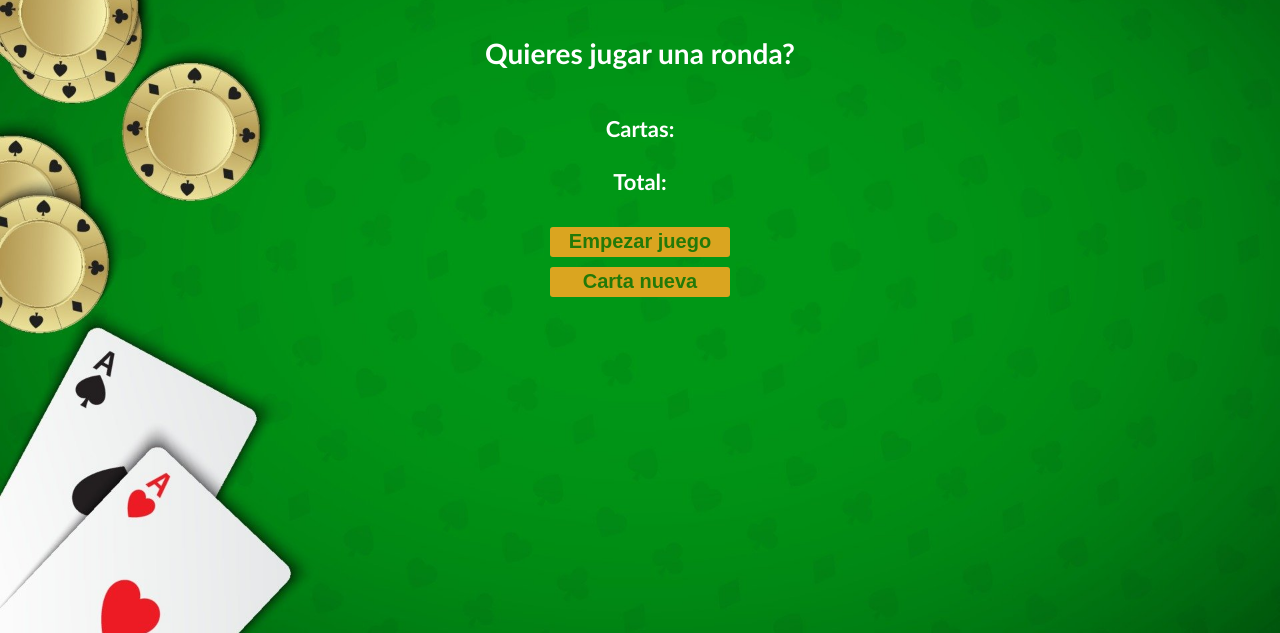
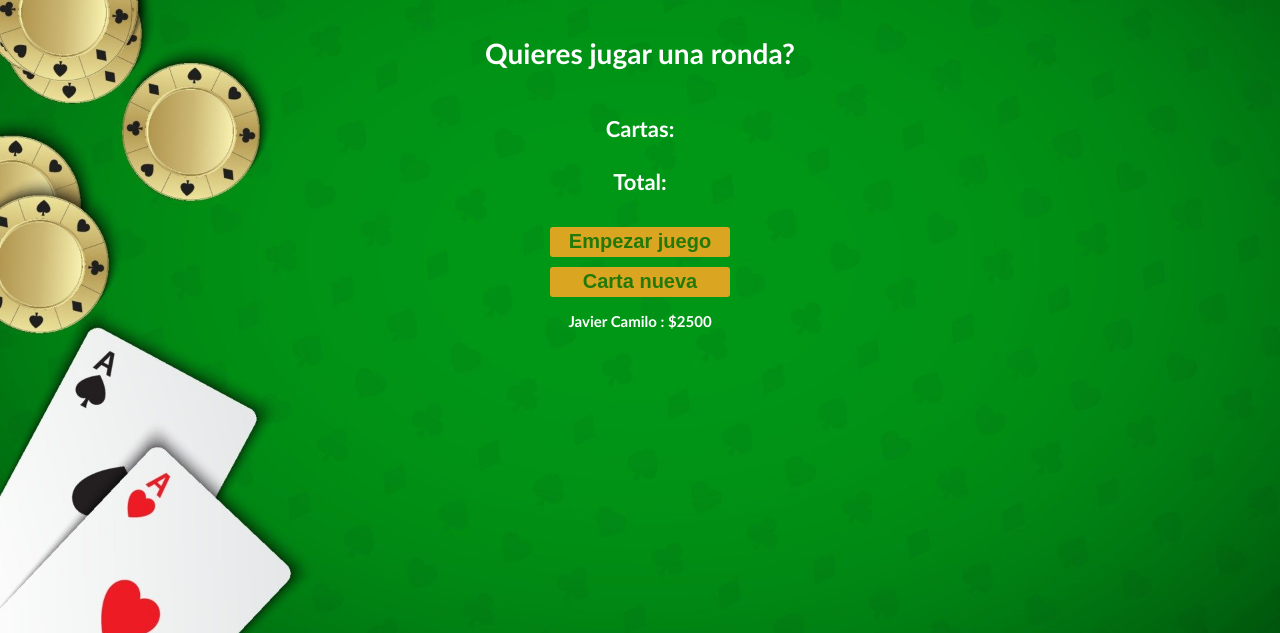
Before and after one commit to JavierHenao00/BlackJack_Website, a plain HTML site: page index.html in a window 1280 px wide. Shown: the part 167-800 px from the top of the page. Drawn offline with Linux system fonts and the light colour scheme.

```diff
--- a/index.css
+++ b/index.css
@@ -27,6 +27,11 @@ h3{
     font-size: 22px;
 
 }
+#chips-el{
+    font-family: 'Gill Sans', 'Gill Sans MT', Calibri, 'Trebuchet MS', sans-serif;
+    color: white;
+    font-size: 15px;
+}
 #total-el{
     margin-top: 4px;
 
--- a/index.html
+++ b/index.html
@@ -13,6 +13,7 @@
         <h3 id="total-el">Total:</h3>
         <button onclick="startGame()">Empezar juego</button>
         <button onclick="newcard()">Carta nueva</button>
+        <h3 id="chips-el"></h3>
 
      <script src="index.js"></script>
     </body>
--- a/index.js
+++ b/index.js
@@ -6,7 +6,12 @@ let obtuvoBlackJack=false
 let messageEl=document.getElementById("message-el")
 let cardEl=document.getElementById("Card-el")
 let totalEl=document.getElementById("total-el")
-
+let player={
+    Name:"Javier Camilo",
+    chips:2500
+}
+let chipsEl=document.getElementById("chips-el")
+chipsEl.textContent=player.Name+" : $"+player.chips
 
 function RandomCard(){
 let randomcard=Math.floor(Math.random()*13)+1
```
